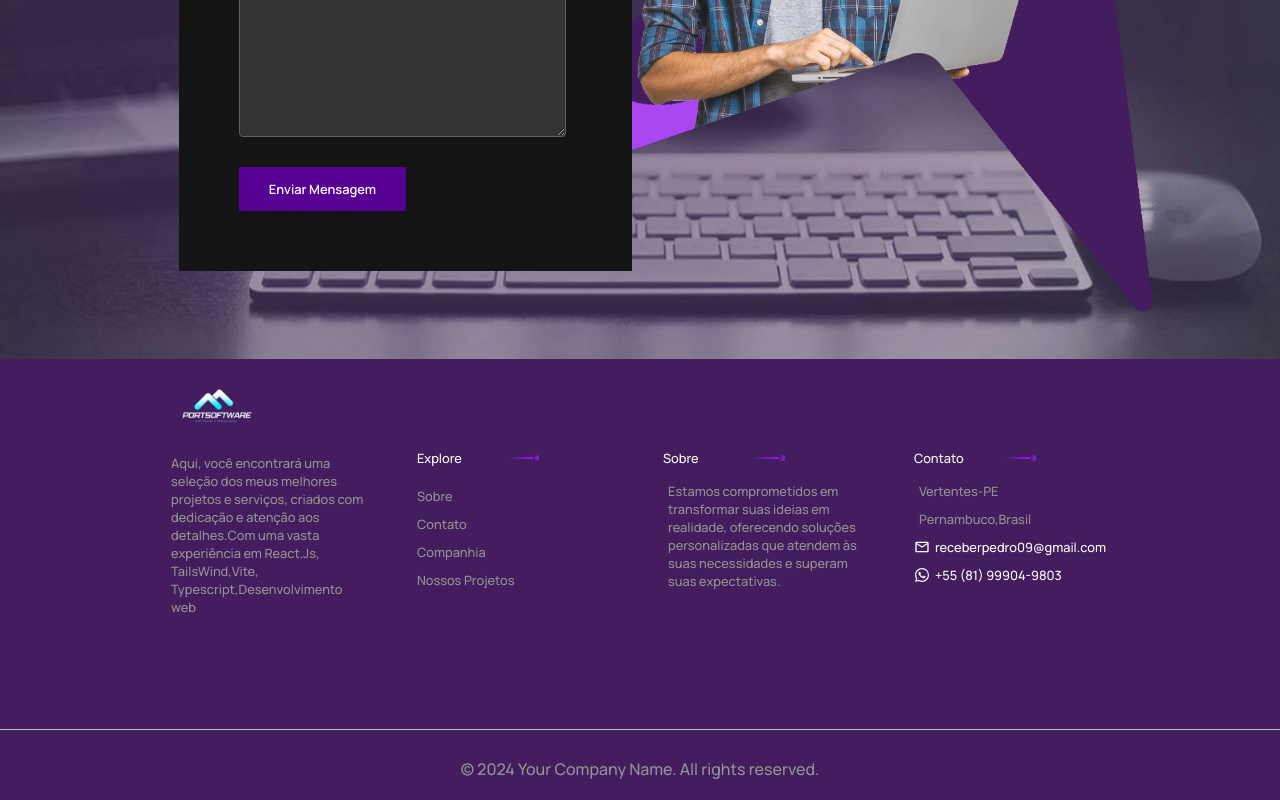
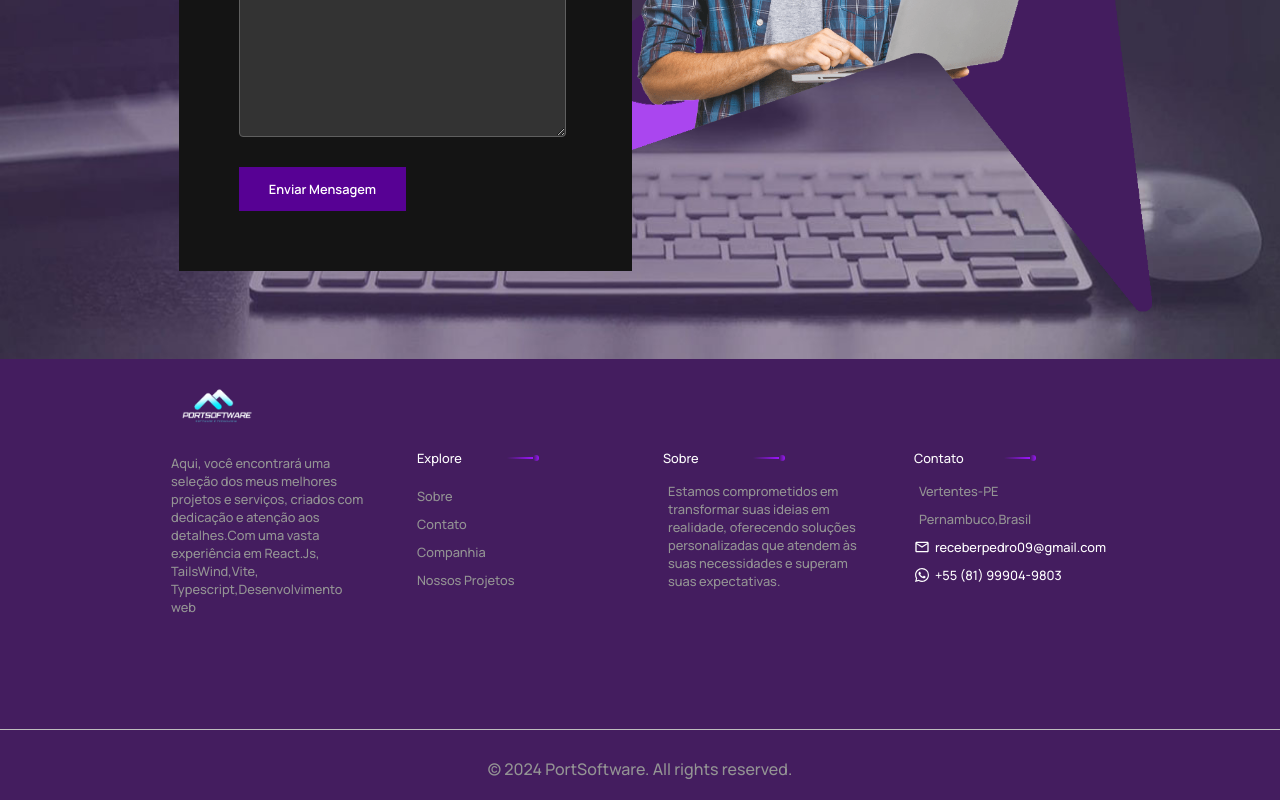
Before and after one commit to PedroPaulo-Git/PortSoftware, a React (Vite) app: page / in a window 1280 px wide. Shown: the part 2938-3738 px from the top of the page. Built offline with nearby package versions, Linux system fonts and the light colour scheme.

Commit message:
footer copy

```diff
--- a/src/components/Footer/Footer.tsx
+++ b/src/components/Footer/Footer.tsx
@@ -38,7 +38,7 @@ export const Footer = () => {
             </div>
             <hr />
             <div className='footer-copy'>
-            <span>&copy; 2024 Your Company Name. All rights reserved.</span>
+            <span>&copy; 2024 PortSoftware. All rights reserved.</span>
             </div>
         </div>
     )
```
